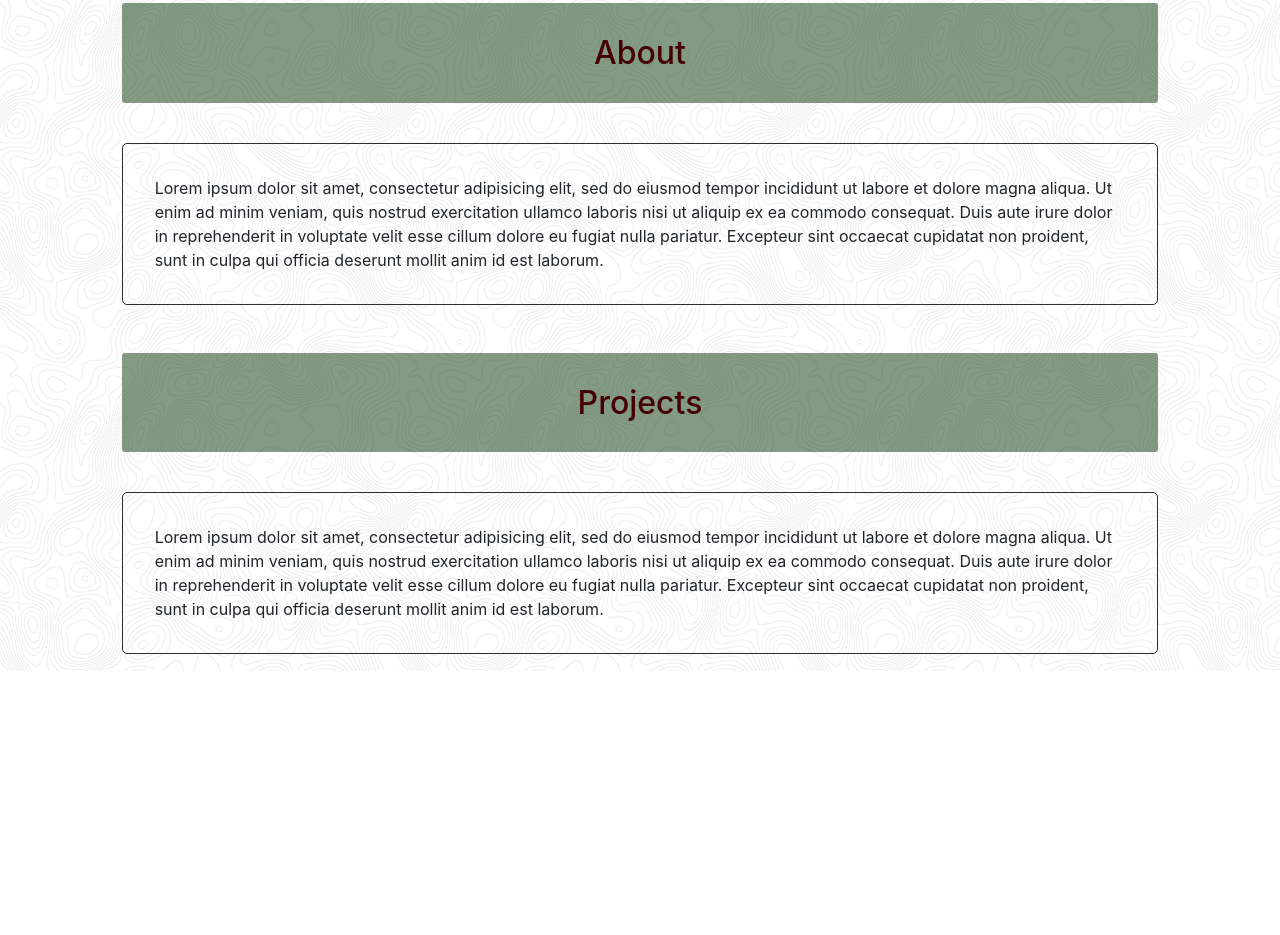
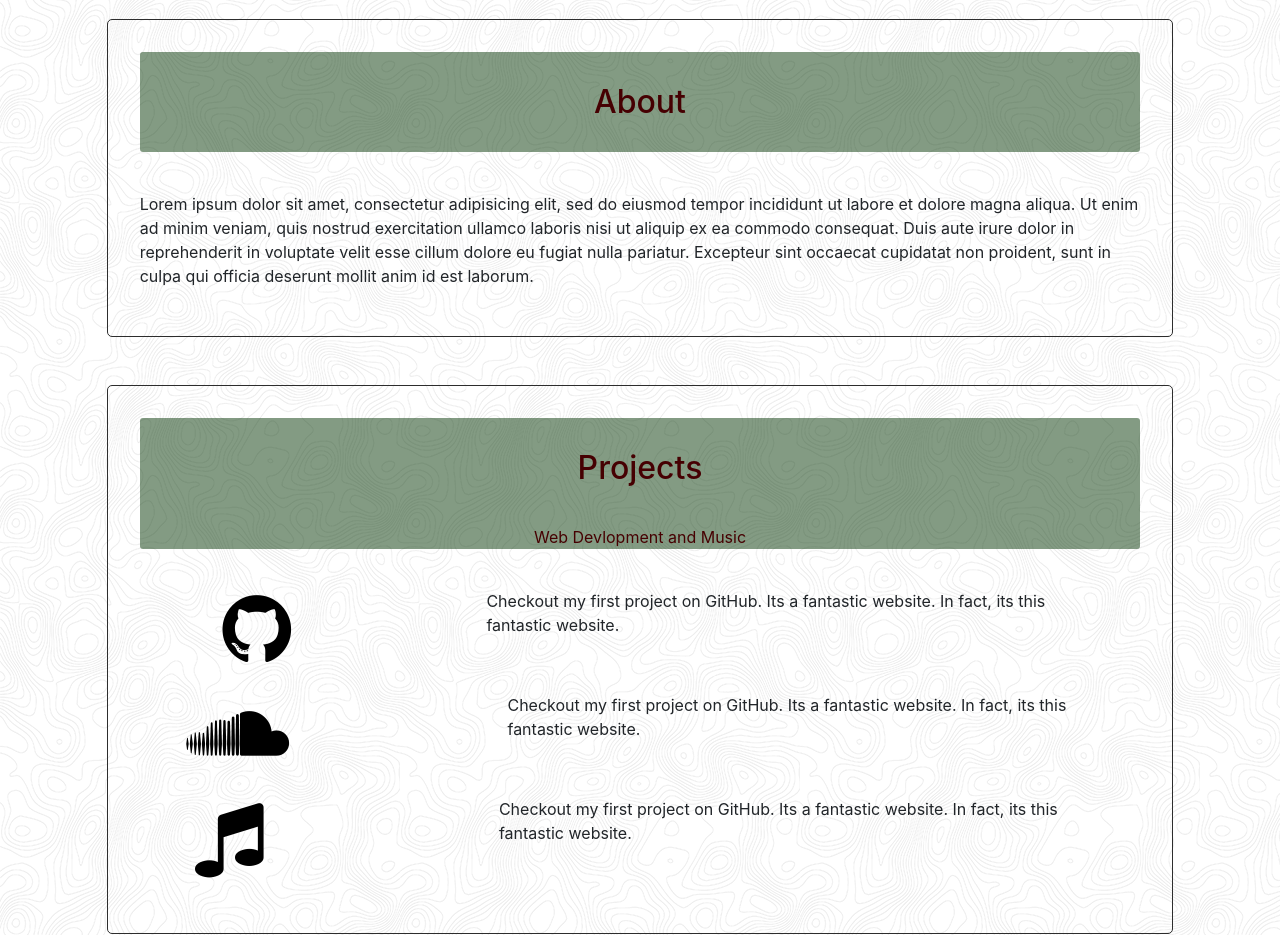
Before and after one commit to GuitarOTronic/PersonalSite, a plain HTML site: page index.html in a window 1280 px wide. Shown: the part 924-1859 px from the top of the page. Before the commit the page ends 1595 px from the top, so only its background shows below. Drawn offline with nearby package versions, Linux system fonts and the light colour scheme.

Commit message:
- added projects to projects section  - added icons with links

```diff
--- a/index.html
+++ b/index.html
@@ -4,6 +4,7 @@
     <meta charset="utf-8">
     <title>Sean Obringer | Home</title>
     <link rel="stylesheet" href="https://maxcdn.bootstrapcdn.com/bootstrap/4.0.0-beta/css/bootstrap.min.css" integrity="sha384-/Y6pD6FV/Vv2HJnA6t+vslU6fwYXjCFtcEpHbNJ0lyAFsXTsjBbfaDjzALeQsN6M" crossorigin="anonymous">
+    <link rel="stylesheet" href="https://maxcdn.bootstrapcdn.com/font-awesome/4.7.0/css/font-awesome.min.css">
     <link rel="stylesheet" href="styles/main.css">
   </head>
   <body class="BG">
@@ -67,10 +68,25 @@
 
       <div class="row  padUp ">
         <div class="col-10 about center">
-          <div class="buff  center">
+          <div class="buff center">
             <h2>Projects</h2>
+            <p class="proj">Web Devlopment and Music</p>
           </div>
-          <p>Lorem ipsum dolor sit amet, consectetur adipisicing elit, sed do eiusmod tempor incididunt ut labore et dolore magna aliqua. Ut enim ad minim veniam, quis nostrud exercitation ullamco laboris nisi ut aliquip ex ea commodo consequat. Duis aute irure dolor in reprehenderit in voluptate velit esse cillum dolore eu fugiat nulla pariatur. Excepteur sint occaecat cupidatat non proident, sunt in culpa qui officia deserunt mollit anim id est laborum.</p>
+          <!-- GitHub Proj1 -->
+          <div class="row">
+            <a class="git center" href="https://github.com/GuitarOTronic/PersonalSite"><i class="fa fa-github fa-5x col center" aria-hidden="true"></i></a>
+            <p class="col-7 readme center">Checkout my first project on GitHub. Its a fantastic website. In fact, its this fantastic website.</p>
+          </div>
+          <div class="row">
+            <a class="git center" href="https://soundcloud.com/seans-octopus-farm"><i class="fa fa-soundcloud fa-5x" aria-hidden="true"></i>
+              </a>
+            <p class="col-7 readme center">Checkout my first project on GitHub. Its a fantastic website. In fact, its this fantastic website.</p>
+          </div>
+          <div class="row">
+            <a class="git center" href="https://www.seanandchantel.com/gallery/"><i class="fa fa-music fa-5x" aria-hidden="true"></i>
+              </a>
+            <p class="col-7 readme center">Checkout my first project on GitHub. Its a fantastic website. In fact, its this fantastic website.</p>
+          </div>
         </div>
       </div>
 
--- a/styles/main.css
+++ b/styles/main.css
@@ -11,9 +11,10 @@ body{
 }
 .title{
   font-size: 4rem;
-  color: #460002;
+  color: #fafafa;
   padding: 2rem 0;
-  background:rgba(117, 110, 107, 0.5);
+  /*background:rgba(117, 110, 107, 0.5);*/
+background-color:rgba(8, 56, 9, 0.5);
   min-width: 255px;
   border-radius: 10px;
 }
@@ -40,19 +41,19 @@ nav {
   border-radius: 3px;
 }
 
-a:link {
+nav a:link {
   color:#460002;
   text-align: center;
   text-decoration: none;
   /*padding-top: 1.5rem;*/
   padding-bottom: 1.5rem;
 }
-a:hover {
+nav a:hover {
     background-color:rgba(8, 56, 9, 0.5);
     border-radius: 50%;
     padding-top:1.5rem;
 }
-a:visited {
+nav a:visited {
   color:darkgreen;
 }
 /*@media (min-width:420) {
@@ -101,9 +102,34 @@ h2{
   /*height: 7rem;*/
   /*background-color:rgba(8, 56, 9, 0.5);*/
 }
-.about p{
+.about {
   margin-top: 1rem;
   padding: 2rem;
   border: 1px solid #2d2d2d;
   border-radius: 5px;
 }
+i{
+  padding-right:  5rem;
+}
+  a:link.git{
+  color:black;
+  text-align: center;
+  text-decoration: none;
+  /*padding-top: 1.5rem;*/
+  padding-bottom: 1.5rem;
+}
+a:hover.git  {
+    color:rgba(8, 56, 9, 0.5);
+}
+ a:visited.git {
+  color:darkgreen;
+}
+.readme{
+  text-align: left;
+}
+.proj {
+
+
+    text-align: center;
+    color: #460002;
+}
```
